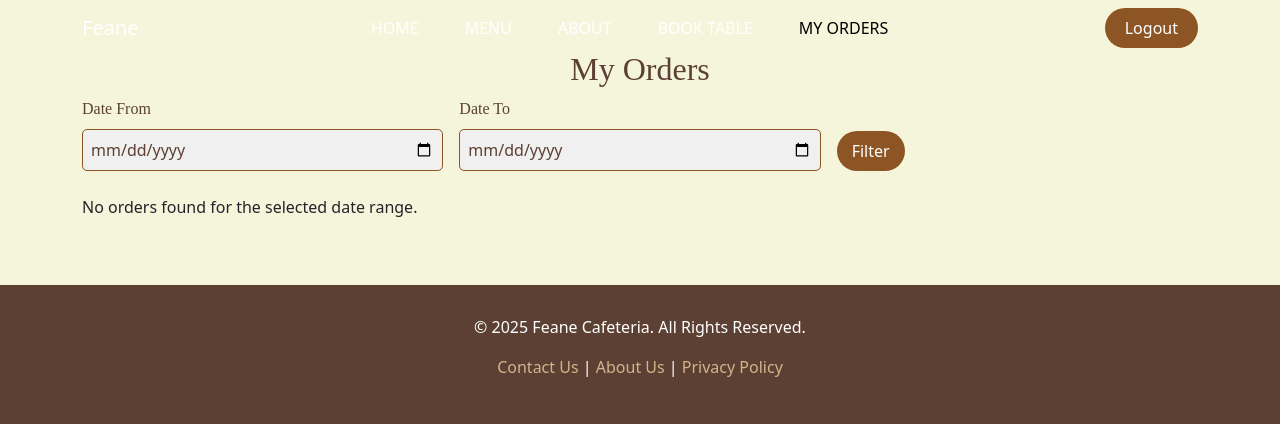
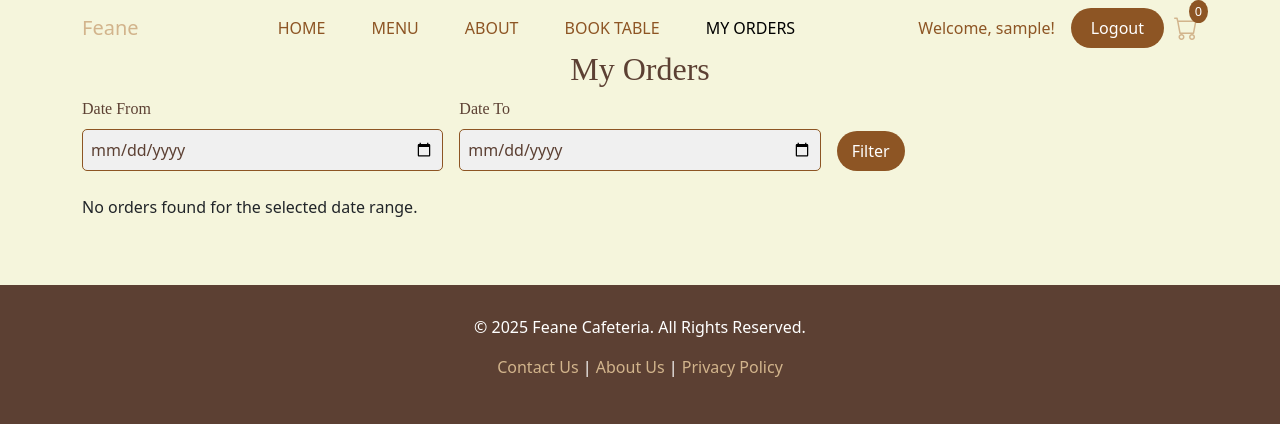
Before and after one commit to aliaa11/CafeteriaPHP_Project, a PHP site: page /my_orders.php in a window 1280 px wide. Shown: the top 424 px of the page. Run offline with PHP 8.4, Linux system fonts and the light colour scheme; the visitor is signed in with stand-in values (Sample User, id 1); data that the repository does not hold is empty.

Commit message:
lastupdate

```diff
--- a/my_orders.php
+++ b/my_orders.php
@@ -9,6 +9,12 @@ if (!isset($_SESSION['user_id'])) {
 }
 
 $user_id = $_SESSION['user_id'];
+
+// حساب عدد العناصر في السلة لو كانت موجودة
+if (!isset($_SESSION['cart'])) {
+    $_SESSION['cart'] = [];
+}
+$cart_count = array_sum($_SESSION['cart']);
 
 // عدد الأوردارات في كل صفحة
 $orders_per_page = 5;
@@ -68,12 +74,15 @@ $result = mysqli_query($connection, $query);
             width: 100%;
             z-index: 3;
         }
+        .navbar .navbar-brand {
+            color: #d2b48c; /* درجة بني فاتحة عشان كلمة Feane تبقى واضحة */
+        }
         .navbar .nav-link {
-            color: white;
+            color: #8d5524; /* درجة بني غامق وواضح */
             margin: 0 15px;
         }
         .navbar .nav-link:hover {
-            color: #8d5524;
+            color: #6d3e1a;
         }
         .navbar .btn-order-online {
             background-color: #8d5524;
@@ -84,6 +93,27 @@ $result = mysqli_query($connection, $query);
         }
         .navbar .btn-order-online:hover {
             background-color: #6d3e1a;
+        }
+        .navbar .welcome-text {
+            color: #8d5524; /* نفس لون الروابط */
+        }
+        .cart-icon {
+            position: relative;
+            margin-left: 10px;
+        }
+        .cart-icon i {
+            font-size: 1.5rem;
+            color: #d2b48c; /* درجة بني فاتحة عشان الأيقونة تبان */
+        }
+        .cart-icon .cart-count {
+            position: absolute;
+            top: -10px;
+            right: -10px;
+            background-color: #8d5524;
+            color: white;
+            border-radius: 50%;
+            padding: 2px 6px;
+            font-size: 0.8rem;
         }
 
         /* Orders Section */
@@ -189,7 +219,7 @@ $result = mysqli_query($connection, $query);
     <!-- Navigation Bar -->
     <nav class="navbar navbar-expand-lg">
         <div class="container">
-            <a class="navbar-brand text-white" href="#">Feane</a>
+            <a class="navbar-brand" href="#">Feane</a>
             <button class="navbar-toggler" type="button" data-bs-toggle="collapse" data-bs-target="#navbarNav" aria-controls="navbarNav" aria-expanded="false" aria-label="Toggle navigation">
                 <span class="navbar-toggler-icon"></span>
             </button>
@@ -212,7 +242,12 @@ $result = mysqli_query($connection, $query);
                     </li>
                 </ul>
                 <div class="d-flex align-items-center">
+                    <span class="welcome-text me-3">Welcome, <?php echo htmlspecialchars($_SESSION['username']); ?>!</span>
                     <a href="logout.php" class="btn btn-order-online">Logout</a>
+                    <a href="cart.php" class="cart-icon" onclick="window.location.href='cart.php'; return false;">
+                        <i class="bi bi-cart"></i>
+                        <span class="cart-count"><?php echo $cart_count; ?></span>
+                    </a>
                 </div>
             </div>
         </div>
```
